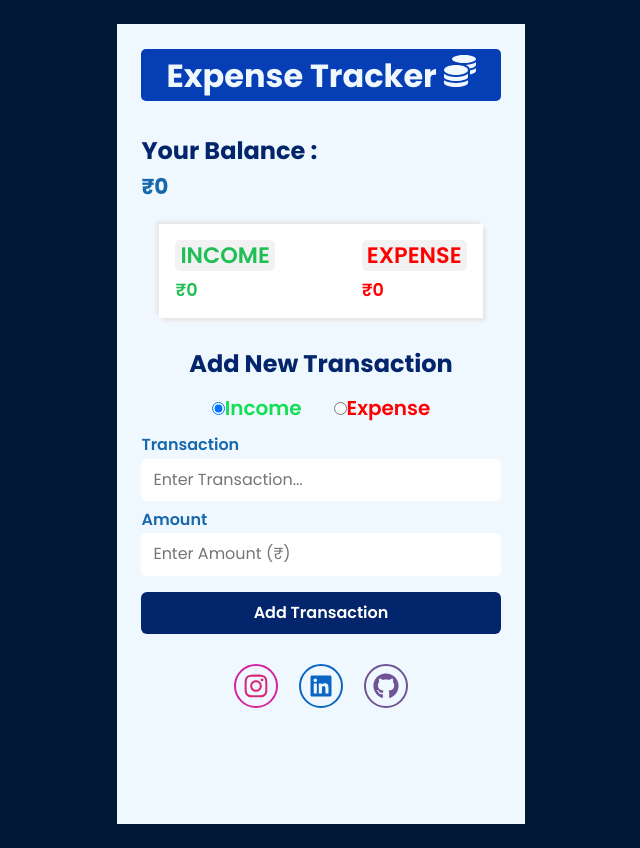
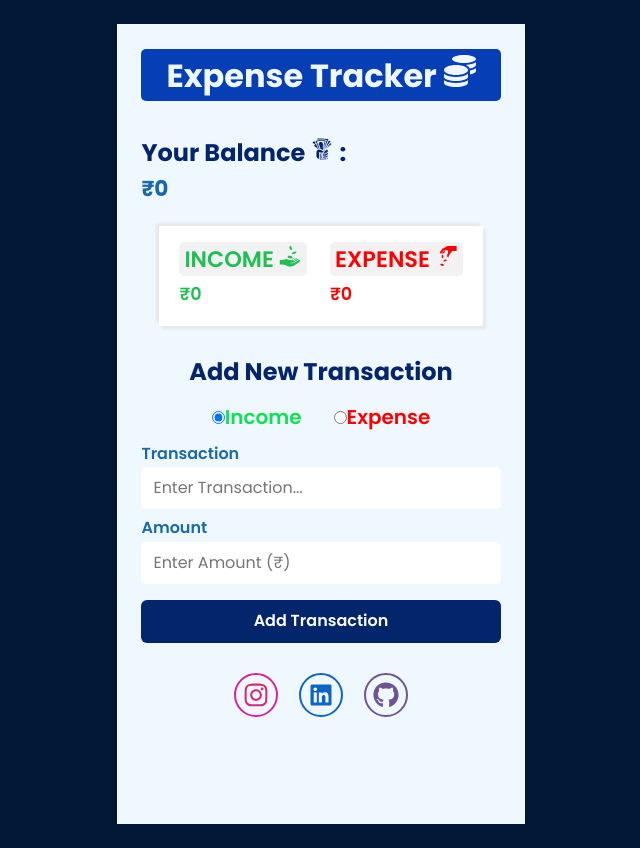
Before and after one commit to Prabakara-N/react-expense-tracker, a React (Create React App) app: page / in a window 1280 px wide. Shown: the whole page, without its empty margins (319-959 px from the left). Built offline with nearby package versions, Linux system fonts and the light colour scheme.

Commit message:
icons added

```diff
--- a/src/components/AmountContainer.js
+++ b/src/components/AmountContainer.js
@@ -1,5 +1,6 @@
 import React, { useEffect, useState } from "react";
-// import FormControl from "./FormControl";
+
+import { GiTakeMyMoney, GiReceiveMoney, GiPayMoney } from "react-icons/gi";
 
 const AmountContainer = ({ transactions }) => {
   const [balance, setBalance] = useState("0.00");
@@ -31,7 +32,9 @@ const AmountContainer = ({ transactions }) => {
     <>
       {/* balance amount */}
       <div className="balance-container">
-        <h2 className="balance-title">Your Balance :</h2>
+        <h2 className="balance-title">
+          Your Balance <GiTakeMyMoney /> :
+        </h2>
         <h3 className="balance amount-zero" id="balance">
           ₹{balance}
         </h3>
@@ -40,13 +43,17 @@ const AmountContainer = ({ transactions }) => {
       {/* income & expense */}
       <div className="output-container">
         <div className="income-container">
-          <h2 className="income">INCOME</h2>
+          <h2 className="income">
+            INCOME <GiReceiveMoney />{" "}
+          </h2>
           <h3 className="income-amt amount-zero" id="income-amt">
             ₹{income}
           </h3>
         </div>
         <div className="expense-container">
-          <h2 className="expense">EXPENSE</h2>
+          <h2 className="expense">
+            EXPENSE <GiPayMoney />{" "}
+          </h2>
           <h3 className="expense-amt amount-zero" id="expense-amt">
             ₹{expense}
           </h3>
--- a/src/components/FormControl.js
+++ b/src/components/FormControl.js
@@ -92,7 +92,7 @@ const FormControl = ({ showAlert }) => {
       setTransactions(editList);
       showAlert({
         show: true,
-        msg: "Transaction Edited Successfully !",
+        msg: "Transaction Updated Successfully !",
         type: "transaction",
       });
       setTransactionName("");
--- a/src/styles/App.css
+++ b/src/styles/App.css
@@ -97,7 +97,7 @@ body {
   align-items: center;
   justify-content: space-between;
   background-color: white;
-  padding: 1rem 16px 0;
+  padding: 1rem 20px 4px;
   margin-bottom: 2rem;
   box-shadow: 3px 3px 3px rgb(231, 231, 231), -3px -3px 3px rgb(231, 231, 231);
 }
```
Also changed, not shown: src/components/Radiobtn.js (deleted, +0 -43 lines).
